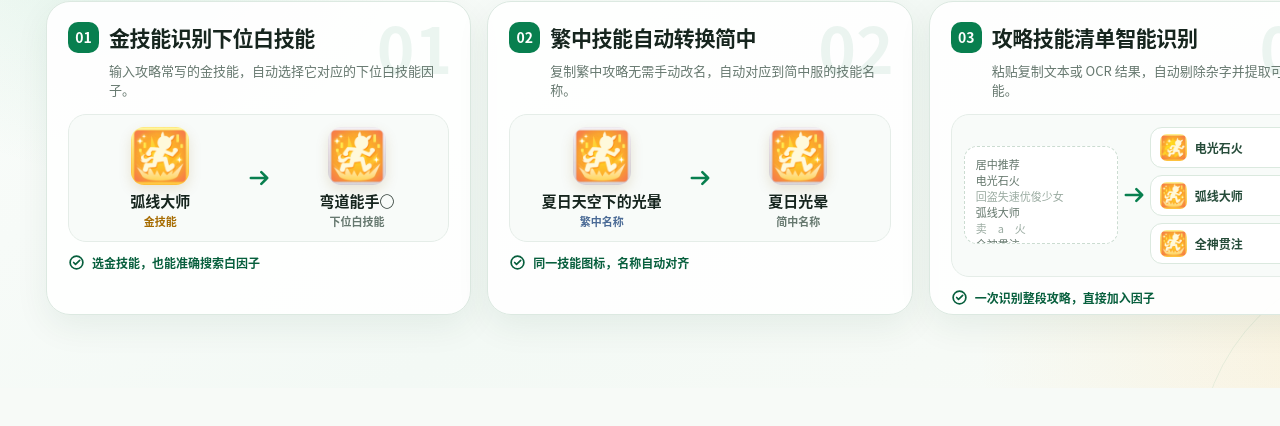
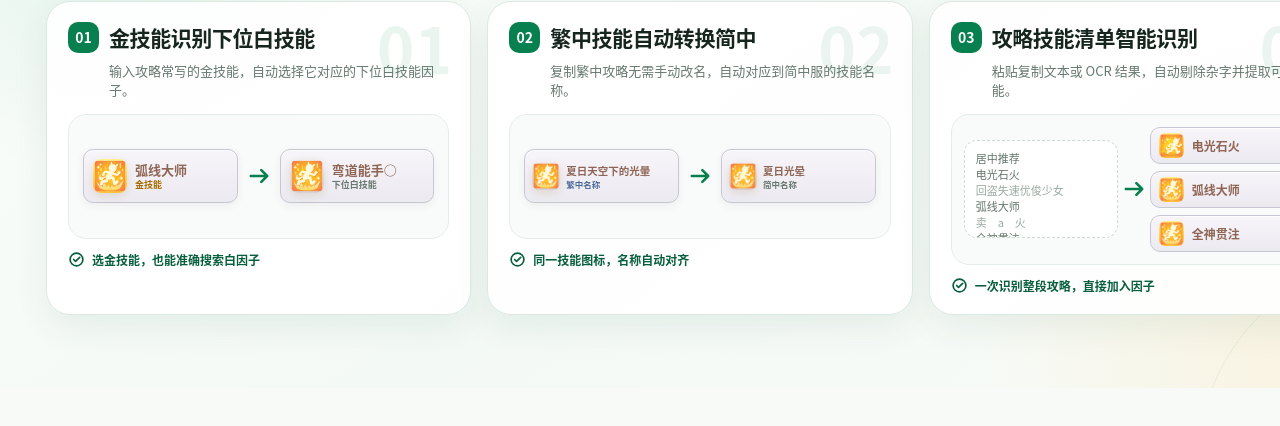
Before and after one commit to yyahz/umamusume-seed-searcher-android, a plain HTML site: page media/feature-intro/index.html in a window 1280 px wide. Shown: the part 172-598 px from the top of the page. Drawn offline with Linux system fonts and the light colour scheme.

Commit message:
docs: present skills as factor chips

```diff
--- a/media/feature-intro/index.html
+++ b/media/feature-intro/index.html
@@ -205,23 +205,38 @@
     }
 
     .skill {
+      display: grid;
+      grid-template-columns: 34px minmax(0, 1fr);
+      grid-template-rows: auto auto;
+      align-items: center;
+      column-gap: 8px;
       min-width: 0;
-      text-align: center;
+      min-height: 54px;
+      padding: 7px 9px;
+      border: 1px solid #c9c5d2;
+      border-radius: 10px;
+      text-align: left;
+      background: linear-gradient(180deg, #f7f5f9 0%, #eceaf1 100%);
+      box-shadow: inset 0 1px 0 rgba(255, 255, 255, .9), 0 3px 8px rgba(67, 56, 83, .06);
     }
 
     .skill img {
       display: block;
-      width: 58px;
-      height: 58px;
-      margin: 0 auto 7px;
-      border-radius: 13px;
-      box-shadow: 0 5px 13px rgba(138, 91, 12, .15);
+      grid-row: 1 / 3;
+      width: 34px;
+      height: 34px;
+      margin: 0;
+      border-radius: 8px;
+      box-shadow: 0 3px 8px rgba(138, 91, 12, .14);
     }
 
     .skill b {
       display: block;
+      align-self: end;
+      min-width: 0;
       overflow: hidden;
-      font-size: 15px;
+      color: #8f6656;
+      font-size: 13px;
       line-height: 1.25;
       white-space: nowrap;
       text-overflow: ellipsis;
@@ -229,11 +244,32 @@
 
     .skill small {
       display: block;
-      margin-top: 3px;
+      align-self: start;
+      min-width: 0;
+      margin-top: 2px;
+      overflow: hidden;
       color: var(--muted);
-      font-size: 11px;
+      font-size: 9px;
       font-weight: 700;
+      line-height: 1.2;
+      white-space: nowrap;
+      text-overflow: ellipsis;
     }
+
+    .card:nth-child(2) .skill {
+      grid-template-columns: 28px minmax(0, 1fr);
+      column-gap: 6px;
+      padding-inline: 7px;
+    }
+
+    .card:nth-child(2) .skill img {
+      width: 28px;
+      height: 28px;
+      border-radius: 7px;
+    }
+
+    .card:nth-child(2) .skill b { font-size: 10.5px; }
+    .card:nth-child(2) .skill small { font-size: 8.5px; }
 
     .arrow {
       display: grid;
@@ -290,20 +326,21 @@
       align-items: center;
       gap: 8px;
       min-width: 0;
-      padding: 6px 9px;
-      border: 1px solid #dbe9df;
-      border-radius: 12px;
-      color: #264c3a;
-      background: #fff;
+      padding: 5px 8px;
+      border: 1px solid #c9c5d2;
+      border-radius: 10px;
+      color: #8f6656;
+      background: linear-gradient(180deg, #f7f5f9 0%, #eceaf1 100%);
       font-size: 12px;
       font-weight: 800;
+      box-shadow: inset 0 1px 0 rgba(255, 255, 255, .9);
     }
 
     .chip img {
-      width: 27px;
-      height: 27px;
+      width: 25px;
+      height: 25px;
       flex: 0 0 auto;
-      border-radius: 7px;
+      border-radius: 6px;
     }
 
     .chip span {
```
Also changed, not shown: media/feature-intro/feature-intro-1400x560.png.
